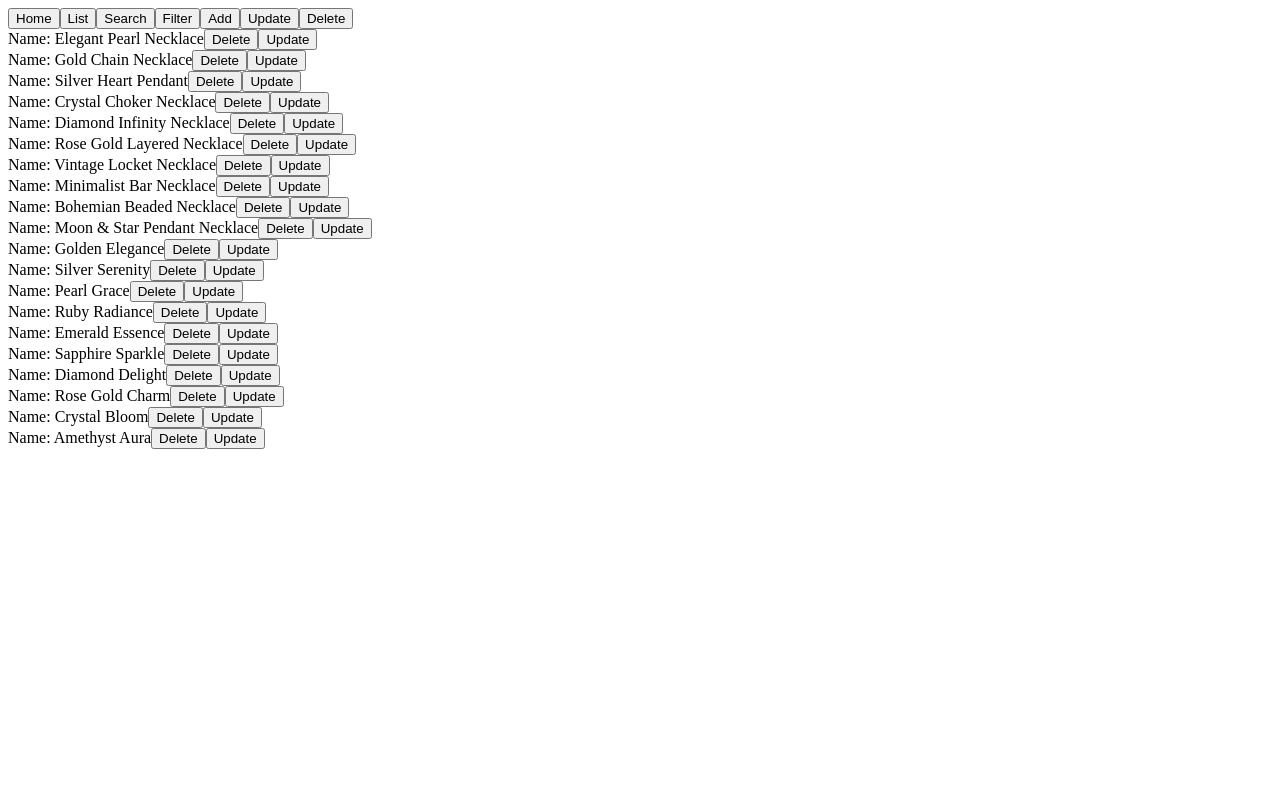
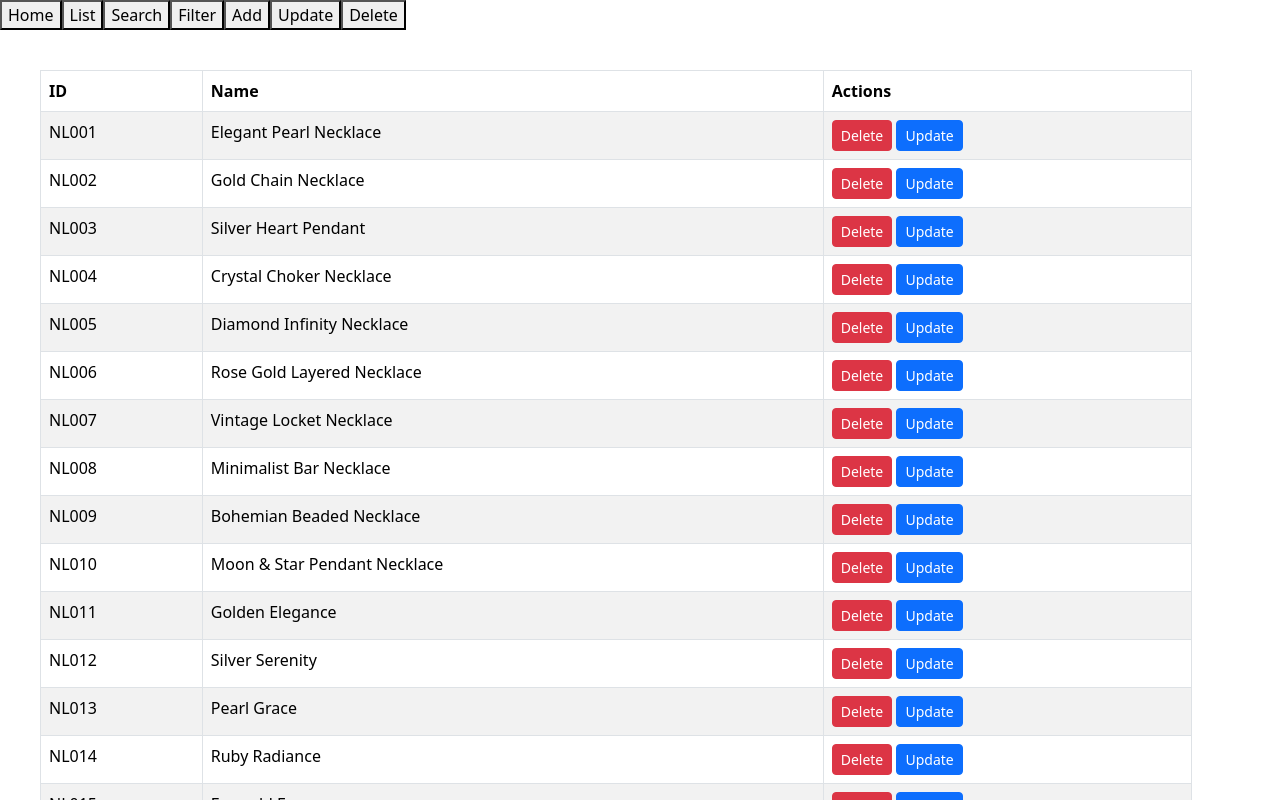
Before and after one commit to nduy2711/Chuyen_de_web, a React (Create React App) app in the folder client/: page /necklace-delete in a window 1280 px wide. Shown: the top 800 px of the page. Built offline with nearby package versions, Linux system fonts and the light colour scheme.

Commit message:
use react-bootstrap ManageList

```diff
--- a/client/package.json
+++ b/client/package.json
@@ -3,8 +3,10 @@
   "version": "0.1.0",
   "private": true,
   "dependencies": {
+    "bootstrap": "^5.3.3",
     "cra-template": "1.2.0",
     "react": "^19.0.0",
+    "react-bootstrap": "^2.10.9",
     "react-dom": "^19.0.0",
     "react-router-dom": "^7.2.0",
     "react-scripts": "5.0.1"
--- a/client/src/App.js
+++ b/client/src/App.js
@@ -2,7 +2,13 @@ import React from "react";
 import { NecklaceList } from "./components/NeklaceList";
 import { NecklaceDetail } from "./components/NecklaceDetail";
 import { NecklaceAdd } from "./components/NecklaceAdd";
-import { BrowserRouter as Router, Routes, Route, Link, useLocation } from "react-router-dom";
+import {
+  BrowserRouter as Router,
+  Routes,
+  Route,
+  Link,
+  useLocation,
+} from "react-router-dom";
 import { Search } from "./components/Search";
 import ManageList from "./components/ManageList";
 import FilterList from "./components/FilterList";
@@ -20,8 +26,8 @@ export default function App() {
         <Route path="/necklace-delete" element={<ManageList />} />
         <Route path="/necklace-search" element={<Search />} />
         <Route path="/necklace-filter" element={<FilterList />} />
-      </Routes >
-    </Router >
+      </Routes>
+    </Router>
   );
 }
 
@@ -31,13 +37,29 @@ function Navbar() {
 
   return (
     <nav>
-      {!isHome && <Link to="/"><button>Home</button></Link>}
-      <Link to="/necklace-list"><button>List</button></Link>
-      <Link to="/necklace-search"><button>Search</button></Link>
-      <Link to="/necklace-filter"><button>Filter</button></Link>
-      <Link to="/necklace-add"><button>Add</button></Link>
-      <Link to="/necklace-update"><button>Update</button></Link>
-      <Link to="/necklace-delete"><button>Delete</button></Link>
+      {!isHome && (
+        <Link to="/">
+          <button>Home</button>
+        </Link>
+      )}
+      <Link to="/necklace-list">
+        <button>List</button>
+      </Link>
+      <Link to="/necklace-search">
+        <button>Search</button>
+      </Link>
+      <Link to="/necklace-filter">
+        <button>Filter</button>
+      </Link>
+      <Link to="/necklace-add">
+        <button>Add</button>
+      </Link>
+      <Link to="/necklace-update">
+        <button>Update</button>
+      </Link>
+      <Link to="/necklace-delete">
+        <button>Delete</button>
+      </Link>
     </nav>
   );
 }
--- a/client/src/components/FilterList.js
+++ b/client/src/components/FilterList.js
@@ -1,19 +1,17 @@
 import { useState } from "react";
-import { necklaces } from "../necklaces";
+import { necklaces } from "../necklaces"; // ✅ Đảm bảo import đúng
+import Table from "react-bootstrap/Table";
+import Button from "react-bootstrap/Button";
 
 function FilterList() {
   const [filter, setFilter] = useState("all");
 
   const filteredNecklaces = necklaces.filter((necklace) => {
-    if (filter === "all") {
-      return true;
-    } else {
-      return necklace.status === filter;
-    }
+    return filter === "all" || necklace.status === filter;
   });
 
   return (
-    <div>
+    <>
       <h2>Necklaces</h2>
       <div>
         <label htmlFor="filter">Choose a filter: </label>
@@ -27,15 +25,31 @@ function FilterList() {
           <option value="out of stock">Out of Stock</option>
         </select>
       </div>
-      <ul>
-        {filteredNecklaces.map((necklace) => (
-          <li key={necklace.id}>
-            <p>ID: {necklace.id}</p>
-            <p>Name: {necklace.name}</p>
-          </li>
-        ))}
-      </ul>
-    </div>
+      <Table
+        striped
+        bordered
+        hover
+        className="small-table"
+        style={{ fontSize: "16px", width: "90%", margin: "auto" }}
+      >
+        <thead>
+          <tr>
+            <th>ID</th>
+            <th>Name</th>
+            <th>Status</th>
+          </tr>
+        </thead>
+        <tbody>
+          {filteredNecklaces.map((necklace, index) => (
+            <tr key={necklace.id || index}>
+              <td>{necklace.id}</td>
+              <td>{necklace.name}</td>
+              <td>{necklace.status}</td>
+            </tr>
+          ))}
+        </tbody>
+      </Table>
+    </>
   );
 }
 
--- a/client/src/components/ManageList.js
+++ b/client/src/components/ManageList.js
@@ -1,8 +1,16 @@
 import { useState } from "react";
 import { necklaces } from "../necklaces";
+import { Button } from "react-bootstrap";
+import Table from "react-bootstrap/Table";
+import Form from "react-bootstrap/Form";
+import Modal from "react-bootstrap/Modal";
 
 function ManageList() {
   const [selectedProduct, setSelectedProduct] = useState(false);
+  const [show, setShow] = useState(false);
+  const handleClose = () => setShow(false);
+  const handleShow = () => setShow(true);
+
   const [formData, setFormData] = useState({
     id: "",
     name: "",
@@ -14,6 +22,7 @@ function ManageList() {
 
   const handleUpdateClick = (necklace) => {
     setSelectedProduct(true);
+    handleShow();
     setFormData(necklace);
   };
 
@@ -39,66 +48,120 @@ function ManageList() {
   return (
     <>
       <div className="grid-container">
+        <Table
+          className="small-table"
+          striped
+          bordered
+          hover
+          style={{ width: "90%", margin: "40px" }}
+        >
+          <thead>
+            <tr>
+              <th>ID</th>
+              <th>Name</th>
+              <th>Actions</th>
+            </tr>
+          </thead>
+          <tbody>
             {necklaces.map((necklace) => (
-          <div key={necklace.id} className="product-card">
-            Name: {necklace.name}
-            <button onClick={() => handleDelete(necklace.id)}>Delete</button>
-            <button onClick={() => handleUpdateClick(necklace)}>Update</button>
-          </div>
+              <tr key={necklace.id}>
+                <td>{necklace.id}</td>
+                <td>{necklace.name}</td>
+                <td>
+                  <Button
+                    variant="danger"
+                    size="sm"
+                    onClick={() => handleDelete(necklace.id)}
+                  >
+                    Delete
+                  </Button>{" "}
+                  <Button
+                    variant="primary"
+                    size="sm"
+                    onClick={() => handleUpdateClick(necklace)}
+                  >
+                    Update
+                  </Button>
+                </td>
+              </tr>
             ))}
+          </tbody>
+        </Table>
       </div>
 
       {selectedProduct && (
-        <div className="update-form">
-          <h2>Update Product</h2>
-          <img
-            src={formData.image}
-            alt={formData.name}
-            style={{ width: "100px", height: "100px", objectFit: "cover" }}
+        <Modal show={show} onHide={handleClose}>
+          <Modal.Header closeButton>
+            <Modal.Title>Update Necklace</Modal.Title>
+          </Modal.Header>
+          <Modal.Body>
+            <Form>
+              <Form.Group className="mb-3">
+                <Form.Label>ID</Form.Label>
+                <Form.Control value={formData.id} disabled />
+              </Form.Group>
+              <Form.Label>Name</Form.Label>
+              <Form.Control
+                value={formData.name}
+                onChange={(e) =>
+                  setFormData({ ...formData, name: e.target.value })
+                }
               />
-          <input type="file" name="image" />
-          <input
-            type="text"
-            value={formData.id}
-            readOnly
-            style={{
-              backgroundColor: "#f0f0f0",
-              color: "#808080",
-              cursor: "not-allowed",
-            }}
+              <Form.Label>Price</Form.Label>
+              <Form.Control
+                value={formData.price}
+                onChange={(e) =>
+                  setFormData({ ...formData, price: e.target.value })
+                }
               />
-          <input
-            type="text"
-            value={formData.name}
-            onChange={(e) => setFormData({ ...formData, name: e.target.value })}
-          />
-          <select
+              <Form.Label htmlFor="disabledSelect">Status</Form.Label>
+              <Form.Select
                 value={formData.status}
                 onChange={(e) =>
                   setFormData({ ...formData, status: e.target.value })
                 }
               >
-            <option value="available">Available</option>
-            <option value="out of stock">Out of Stock</option>
-          </select>
-          <input
-            type="number"
-            value={formData.price}
-            placeholder="Price"
-            onChange={(e) =>
-              setFormData({ ...formData, price: e.target.value })
-            }
-          />
-          <textarea
+                <option>available</option>
+                <option>out of stock</option>
+              </Form.Select>
+              <Form.Label>Description</Form.Label>
+              <Form.Control
                 value={formData.description}
-            placeholder="Description"
                 onChange={(e) =>
                   setFormData({ ...formData, description: e.target.value })
                 }
               />
-          <button onClick={handleSave}>Save</button>
-          <button onClick={() => setSelectedProduct(null)}>Cancel</button>
+              <br />
+              <img
+                src={formData.image}
+                style={{ width: "100px", margin: "20px 0px" }}
+              />
+              <div>
+                <input
+                  id="labelUpload"
+                  type="file"
+                  onChange={(e) => {
+                    const file = e.target.files[0];
+                    if (file) {
+                      setFormData({
+                        ...formData,
+                        image: URL.createObjectURL(file),
+                      });
+                    }
+                  }}
+                />
               </div>
+            </Form>
+          </Modal.Body>
+          <Modal.Footer>
+            <Button variant="secondary" onClick={handleClose}>
+              Close
+            </Button>
+            <Button variant="primary" onClick={handleSave}>
+              Save
+            </Button>
+          </Modal.Footer>
+        </Modal>
       )}
     </>
   );
--- a/client/src/components/Search.js
+++ b/client/src/components/Search.js
@@ -1,5 +1,5 @@
 import React, { useState } from "react";
-import {necklaces} from "../necklaces";
+import { necklaces } from "../necklaces";
 
 export function Search() {
   const [results, setResults] = useState([]);
@@ -15,9 +15,7 @@ export function Search() {
       <button onClick={handleSearch}>Search</button>
       <ul>
         {results.map((necklace) => (
-            <li key={necklace.id}>
-              {necklace.name}
-            </li>
+          <li key={necklace.id}>{necklace.name}</li>
         ))}
       </ul>
     </div>
```
Also changed, not shown: client/src/components/NecklaceAdd.js (+24 -5 lines), client/src/components/NecklaceDetail.js (+12 -4 lines), client/src/index.js (+5 -4 lines), client/src/components/NeklaceList.js (indentation only), 1 other file (tests, documents, lock files or other folders). Lines whose indentation alone changed are shown as unchanged.
